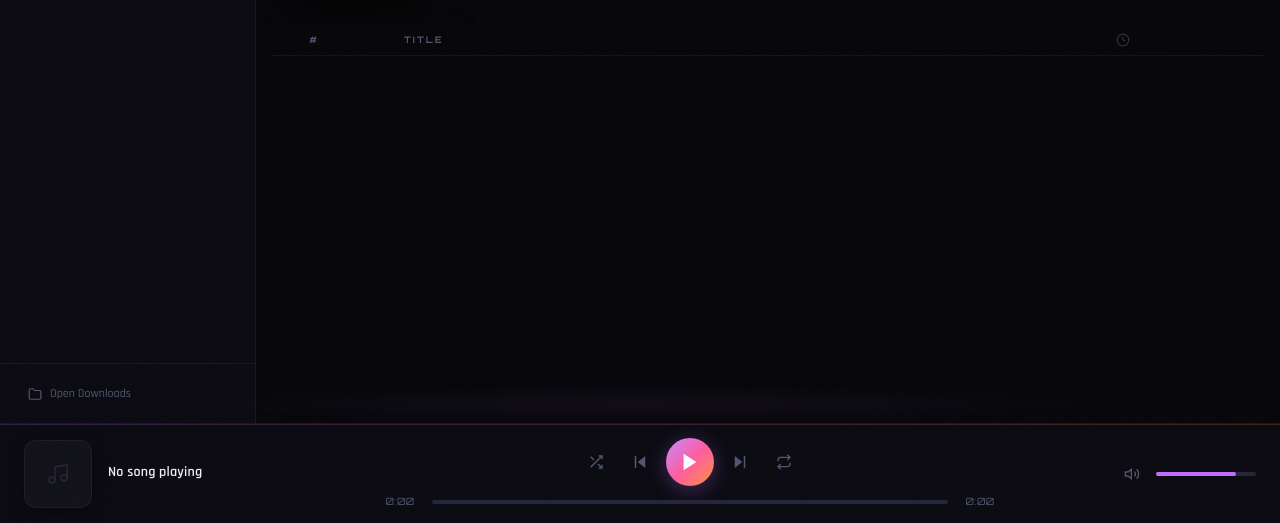
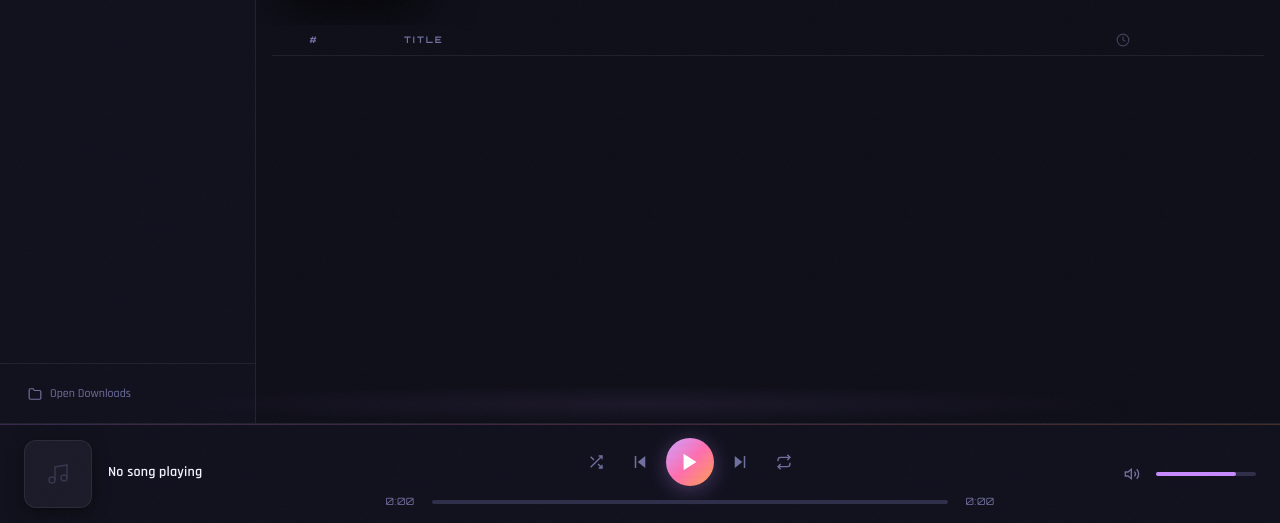
Before and after one commit to belinda-hagen/PlayGen-Player, an Electron app: page src/index.html in a window 1280 px wide. Shown: the part 277-800 px from the top of the page. Drawn offline with Linux system fonts and the light colour scheme; no server answers.

Commit message:
style: update color scheme for improved readability and aesthetics

```diff
--- a/main.js
+++ b/main.js
@@ -102,7 +102,7 @@ function createWindow() {
     minWidth: 900,
     minHeight: 600,
     frame: false,
-    backgroundColor: '#0a0a0f',
+    backgroundColor: '#0e0e18',
     webPreferences: {
       preload: path.join(__dirname, 'preload.js'),
       contextIsolation: true,
--- a/src/renderer.js
+++ b/src/renderer.js
@@ -1173,9 +1173,9 @@
         const barHeight = value * height * 0.8;
 
         const gradient = ctx.createLinearGradient(0, height, 0, height - barHeight);
-        gradient.addColorStop(0, 'rgba(192, 109, 255, 0.8)');
-        gradient.addColorStop(0.5, 'rgba(255, 107, 170, 0.6)');
-        gradient.addColorStop(1, 'rgba(255, 140, 66, 0.5)');
+        gradient.addColorStop(0, 'rgba(200, 138, 255, 0.85)');
+        gradient.addColorStop(0.5, 'rgba(255, 110, 176, 0.65)');
+        gradient.addColorStop(1, 'rgba(255, 160, 80, 0.55)');
 
         ctx.fillStyle = gradient;
         ctx.fillRect(
@@ -1186,7 +1186,7 @@
         );
 
         // Glow effect
-        ctx.shadowColor = 'rgba(192, 109, 255, 0.3)';
+        ctx.shadowColor = 'rgba(200, 138, 255, 0.35)';
         ctx.shadowBlur = 4;
       }
 
--- a/src/styles.css
+++ b/src/styles.css
@@ -4,42 +4,42 @@
 
 /* ── CSS Variables ─────────────────────────────────────────────────── */
 :root {
-  /* Backgrounds — deeper, richer tones */
-  --bg-primary: #060609;
-  --bg-secondary: #0b0b12;
-  --bg-tertiary: #111119;
-  --bg-elevated: #161622;
-  --bg-hover: #1c1c2e;
-  --bg-active: #24243a;
-  --bg-card: rgba(18, 18, 30, 0.7);
-  --bg-glass: rgba(12, 12, 20, 0.75);
+  /* Backgrounds — balanced dark with readability */
+  --bg-primary: #0e0e18;
+  --bg-secondary: #141420;
+  --bg-tertiary: #1a1a28;
+  --bg-elevated: #202032;
+  --bg-hover: #262640;
+  --bg-active: #2e2e4a;
+  --bg-card: rgba(26, 26, 42, 0.7);
+  --bg-glass: rgba(18, 18, 30, 0.8);
 
   /* Accents — more vibrant */
-  --accent-purple: #c06dff;
-  --accent-pink: #ff5da0;
-  --accent-orange: #ff9040;
-  --accent-purple-dim: rgba(192, 109, 255, 0.12);
-  --accent-pink-dim: rgba(255, 93, 160, 0.10);
-  --accent-orange-dim: rgba(255, 144, 64, 0.08);
-  --accent-glow: rgba(192, 109, 255, 0.3);
-  --accent-glow-strong: rgba(192, 109, 255, 0.5);
-
-  --gradient-main: linear-gradient(135deg, #c06dff, #ff5da0, #ff9040);
-  --gradient-subtle: linear-gradient(135deg, rgba(192,109,255,0.08), rgba(255,93,160,0.05));
-  --gradient-bar: linear-gradient(90deg, #c06dff, #ff5da0, #ff9040);
-  --gradient-glass: linear-gradient(180deg, rgba(255,255,255,0.03) 0%, transparent 100%);
-
-  /* Text — better contrast */
-  --text-primary: #f0f0fa;
-  --text-secondary: #a0a0c0;
-  --text-muted: #555570;
+  --accent-purple: #c88aff;
+  --accent-pink: #ff6eb0;
+  --accent-orange: #ffa050;
+  --accent-purple-dim: rgba(200, 138, 255, 0.14);
+  --accent-pink-dim: rgba(255, 110, 176, 0.12);
+  --accent-orange-dim: rgba(255, 160, 80, 0.10);
+  --accent-glow: rgba(200, 138, 255, 0.3);
+  --accent-glow-strong: rgba(200, 138, 255, 0.5);
+
+  --gradient-main: linear-gradient(135deg, #c88aff, #ff6eb0, #ffa050);
+  --gradient-subtle: linear-gradient(135deg, rgba(200,138,255,0.10), rgba(255,110,176,0.07));
+  --gradient-bar: linear-gradient(90deg, #c88aff, #ff6eb0, #ffa050);
+  --gradient-glass: linear-gradient(180deg, rgba(255,255,255,0.04) 0%, transparent 100%);
+
+  /* Text — higher contrast */
+  --text-primary: #f5f5ff;
+  --text-secondary: #b8b8d8;
+  --text-muted: #7070a0;
   --text-accent: var(--accent-purple);
 
   /* Borders */
-  --border: rgba(255, 255, 255, 0.05);
-  --border-subtle: rgba(255, 255, 255, 0.02);
-  --border-accent: rgba(192, 109, 255, 0.18);
-  --border-hover: rgba(255, 255, 255, 0.08);
+  --border: rgba(255, 255, 255, 0.07);
+  --border-subtle: rgba(255, 255, 255, 0.03);
+  --border-accent: rgba(200, 138, 255, 0.22);
+  --border-hover: rgba(255, 255, 255, 0.10);
 
   /* Status */
   --danger: #ff4466;
@@ -691,7 +691,7 @@ body::after {
   inset: 0;
   background-size: cover;
   background-position: center;
-  filter: blur(40px) brightness(0.35) saturate(1.4);
+  filter: blur(40px) brightness(0.45) saturate(1.3);
   transform: scale(1.3);
   transition: background-image 0.6s var(--ease-out);
 }
@@ -699,7 +699,7 @@ body::after {
 .view-hero-overlay {
   position: absolute;
   inset: 0;
-  background: linear-gradient(0deg, var(--bg-primary) 0%, rgba(6,6,9,0.6) 50%, rgba(6,6,9,0.3) 100%);
+  background: linear-gradient(0deg, var(--bg-primary) 0%, rgba(14,14,24,0.55) 50%, rgba(14,14,24,0.25) 100%);
 }
 
 .view-hero-content {
```
